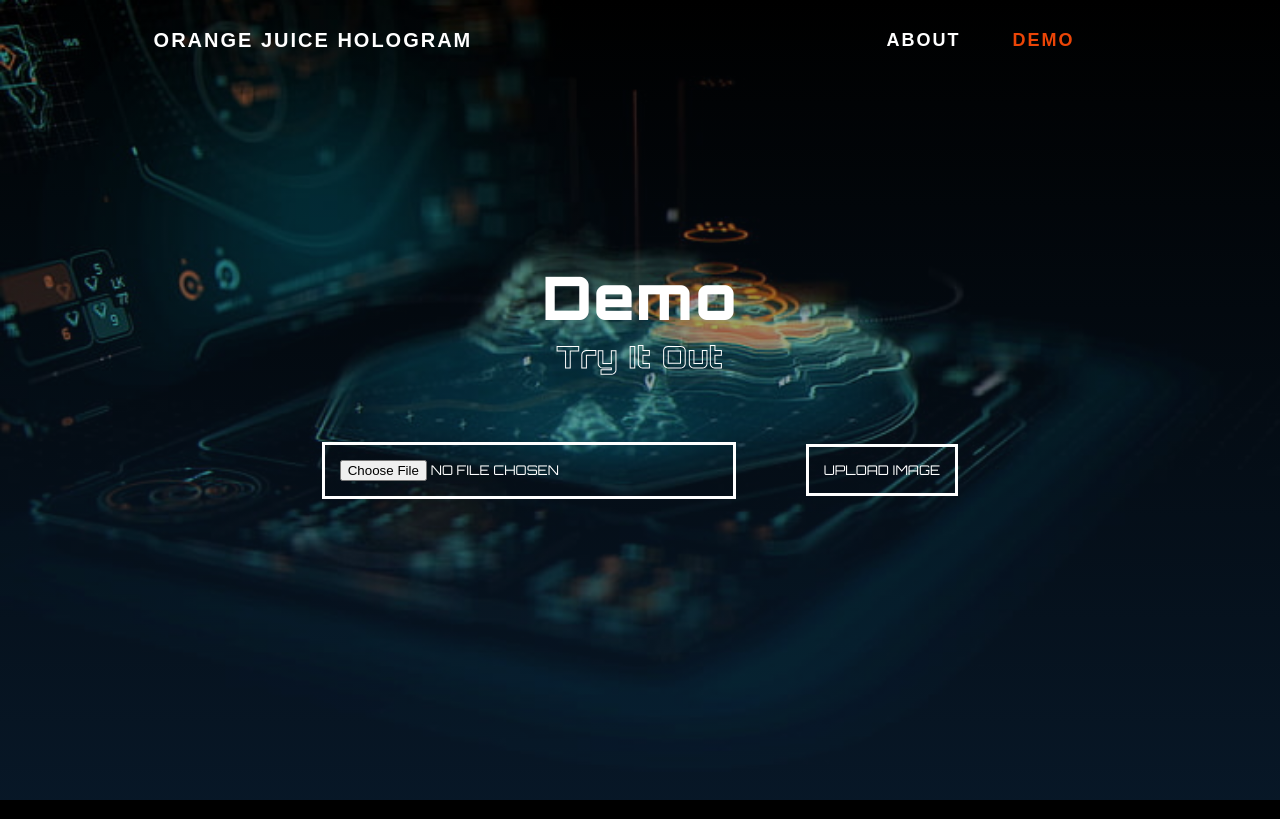
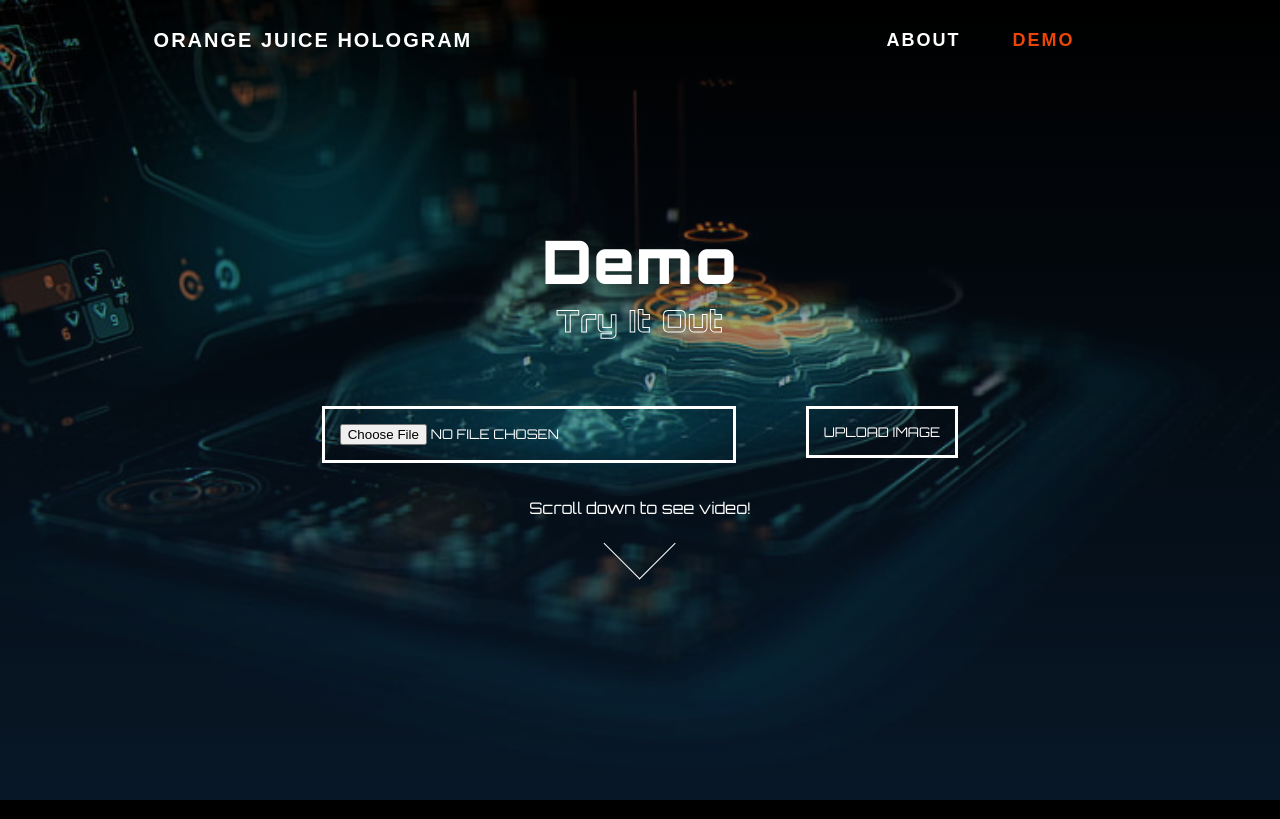
Before and after one commit to arthurjl/orangejuicehologram, a Flask app: template templates/demo.html in a window 1280 px wide. Shown: the top 819 px of the page. Run offline with Flask 2, Linux system fonts and the light colour scheme; the template is opened without the code that fills it: most values are stand-ins (such as "Sample title", 1, 10 or a date in 2020).

Commit message:
another great commit turns out we are rekt by app engine write system

```diff
--- a/app.py
+++ b/app.py
@@ -52,16 +52,16 @@ def about():
 def upload():
     if request.method == "POST":
         # TODO: delete files in temp first
-        for file_to_delete in os.listdir(app.config["FILE_TEMP_SAVE"]):
-            file_path_to_delete = os.path.join(app.config["FILE_TEMP_SAVE"], file_to_delete)
-            print(f'trying to yeet {file_path_to_delete}')
-            try:
-                if os.path.isfile(file_path_to_delete) or os.path.islink(file_path_to_delete):
-                    os.unlink(file_path_to_delete)
-                elif os.path.isdir(file_path_to_delete):
-                    shutil.rmtree(file_path_to_delete)
-            except Exception as e:
-                print('Failed to delete %s. Reason: %s' % (file_path_to_delete, e))
+        # for file_to_delete in os.listdir(app.config["FILE_TEMP_SAVE"]):
+        #     file_path_to_delete = os.path.join(app.config["FILE_TEMP_SAVE"], file_to_delete)
+        #     print(f'trying to yeet {file_path_to_delete}')
+        #     try:
+        #         if os.path.isfile(file_path_to_delete) or os.path.islink(file_path_to_delete):
+        #             os.unlink(file_path_to_delete)
+        #         elif os.path.isdir(file_path_to_delete):
+        #             shutil.rmtree(file_path_to_delete)
+        #     except Exception as e:
+        #         print('Failed to delete %s. Reason: %s' % (file_path_to_delete, e))
 
         if request.files:
             video = request.files["video"]  # Matches 'name' attribute
--- a/static/css/demo.css
+++ b/static/css/demo.css
@@ -66,6 +66,7 @@
     display: flex;
     justify-content: space-between;
     align-items: center;
+    flex-direction: column;
 }
 
 
@@ -73,6 +74,8 @@
     width: 100%;
     height: 100vh;
     display: flex;
+    padding-top: 1em;
+    padding-bottom: 1em;
     flex-direction: column;
     justify-content: center;;
 }
@@ -82,3 +85,40 @@
     max-width: 100%;
     max-height: 100%;
 }
+
+.demo-submission-buttons-container {
+    display: flex;
+}
+
+#loading {
+    display: none;
+}
+
+/* Hide scrollbar for Chrome, Safari and Opera */
+body::-webkit-scrollbar {
+    display: none;
+}
+
+/* css for arrow */
+
+.arrow {
+    box-sizing: border-box;
+    height: 4vw;
+    width: 4vw;
+    border-style: solid;
+    border-color: white;
+    border-width: 0px 1px 1px 0px;
+    transform: rotate(45deg);
+    transition: border-width 200ms ease-in-out;
+  }
+
+.arrow:hover {
+    border-bottom-width: 3px;
+    border-right-width: 3px;
+  }
+
+.titleHolder {
+    display: flex;
+    flex-direction: column;
+    align-items: center;
+}
--- a/templates/demo.html
+++ b/templates/demo.html
@@ -20,14 +20,24 @@
 
             <form class = "form" action="/demo" method="POST" enctype="multipart/form-data">
                 <!--<label>Select Video</label>-->
-                <div class="custom-file">
-                  <input class = "learnMoreButton" oninput="filesize(this)" type="file" name="video" id="video">
-                  <!--<label for="video">Select video...</label>-->
+                <div class="demo-submission-buttons-container">
+                    <div class="custom-file">
+                    <input class = "learnMoreButton" oninput="filesize(this)" type="file" name="video" id="video">
+                    <!--<label for="video">Select video...</label>-->
+                    </div>
+                    <div class = "learnMoreButton2">
+                        <button type="submit" onclick="loading()">Upload image</button>
+                    </div>
                 </div>
-                <div class = "learnMoreButton2">
-                    <button type="submit">Upload image</button>
+                <div id="loading">
+                    <div>Big ugly loading bar sorry :C, Esther went to bed</div>
+                    <img src="/static/images/loading.gif" alt="Loading">
                 </div>
             </form>
+            {% if video_loc is defined %}
+            <div>Scroll down to see video!</div>
+            <div id="arrow" class="arrow"></div>
+            {% endif %}
         </div>
     </div>
 </div>
@@ -40,3 +50,12 @@
 </div>
 {% endif %}
 {% endblock %}
+
+{% block script %}
+<script type="text/javascript">
+    function loading () {
+        console.log('show loading bar')
+        document.getElementById("loading").style.display = "block";
+    }
+</script>
+{% endblock %}
```
Also changed, not shown: static/images/loading2.gif (added), 1 other file.
